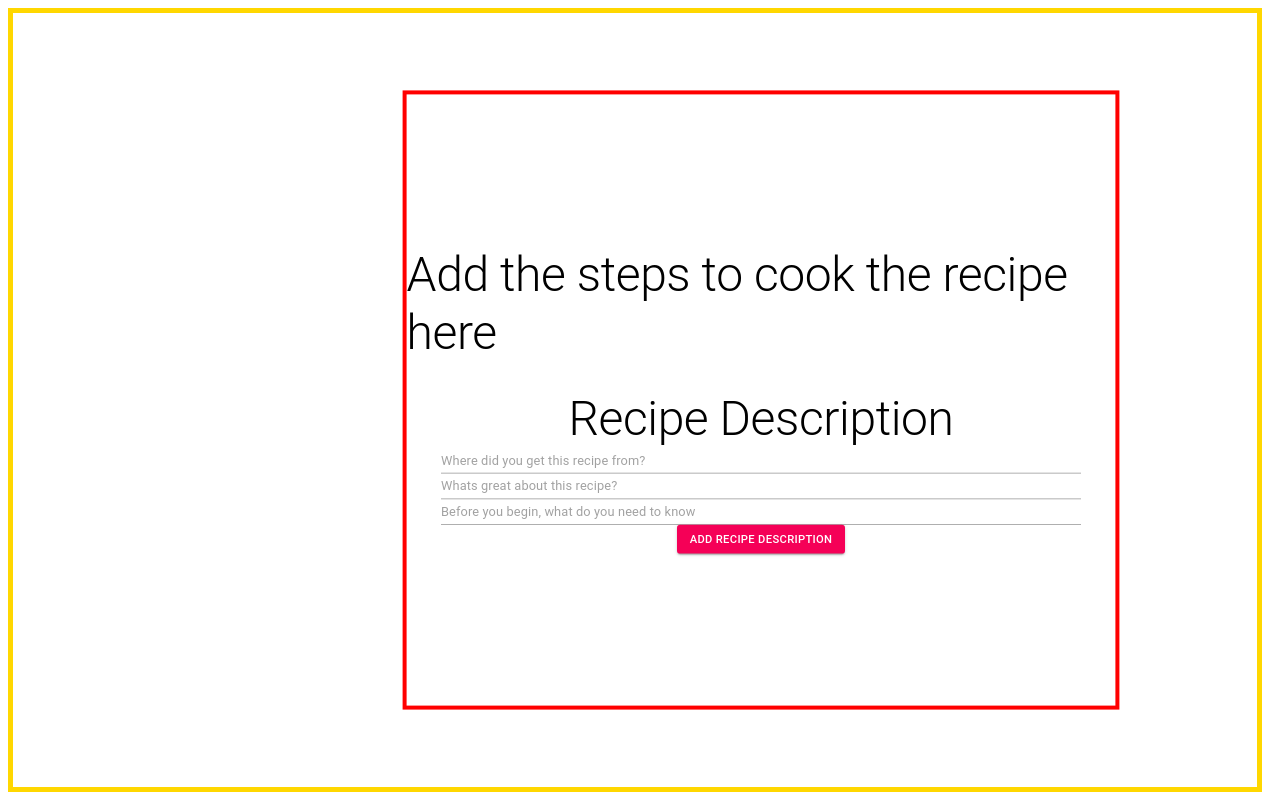
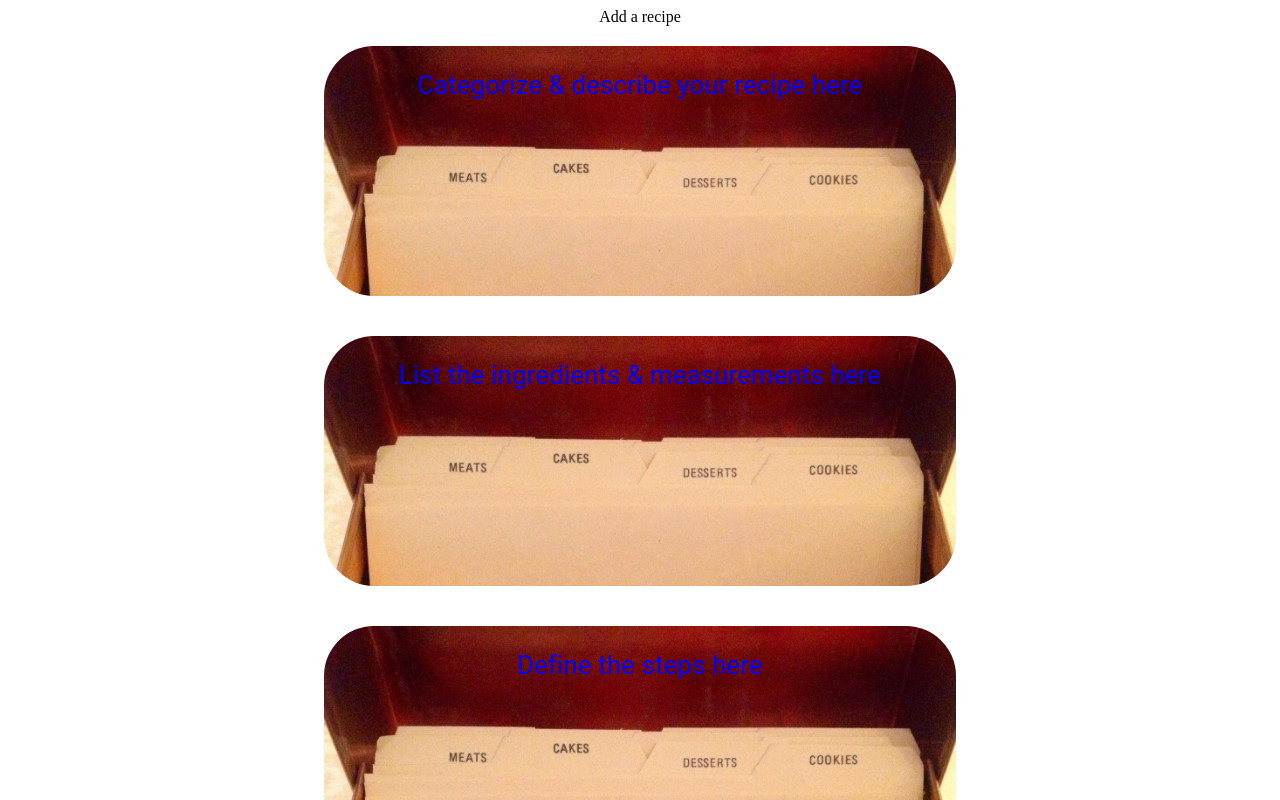
Before and after one commit to Build-Week-TT720-Secret-Family-Recipes/front-end, a React (Create React App) app: page / in a window 1280 px wide. Shown: the top 800 px of the page. Built offline with nearby package versions, Linux system fonts and the light colour scheme.

Commit message:
Save to push and merge

```diff
--- a/src/Components/App.js
+++ b/src/Components/App.js
@@ -12,7 +12,7 @@ import PrivateRoute from "./privateRoute";
 //import Login from "./Login"
 import CreateRecipe from "./createRecipeForm/createRecipeParent";
 
-import WizardForm from "./WizardForm/WizardForm";
+import WizardForm from "./RecipeWizardForm/AddRecipeForm";
 
 function App() {
 	return (
--- a/src/Components/WizardForm/WizardFormFirstPage.js
+++ b/src/Components/RecipeWizardForm/WizardFormFirstPage.js
@@ -4,6 +4,7 @@ import { Field, reduxForm } from 'redux-form'
 import renderField from './renderField'
 
 const WizardFormFirstPage = props => {
+  console.log('wizzard form props: ', props);
   const { handleSubmit } = props
   return (
     <form onSubmit={handleSubmit}>
--- a/src/Components/createRecipeForm/createRecipeParent.js
+++ b/src/Components/createRecipeForm/createRecipeParent.js
@@ -25,7 +25,7 @@ import { gsap } from "gsap";
 function CreateRecipe() {
 	//STATE
 	const [temporaryState, setTemporaryState] = useState({
-		createDisplay: false,
+		createDisplay: true,
 		descDisplay: false,
 		ingDisplay: false,
 		stepsDisplay: true,
```
Also changed, not shown: src/Components/RecipeWizardForm/AddRecipeForm.js (renamed from src/Components/WizardForm/WizardForm.js), src/Components/RecipeWizardForm/WizardFormSecondPage.js (renamed from src/Components/WizardForm/WizardFormSecondPage.js), src/Components/RecipeWizardForm/WizardFormThirdPage.js (renamed from src/Components/WizardForm/WizardFormThirdPage.js), src/Components/RecipeWizardForm/renderField.js (renamed from src/Components/WizardForm/renderField.js).
